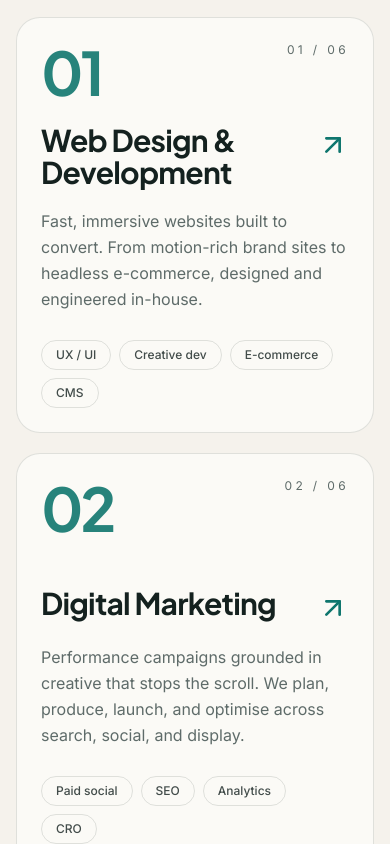
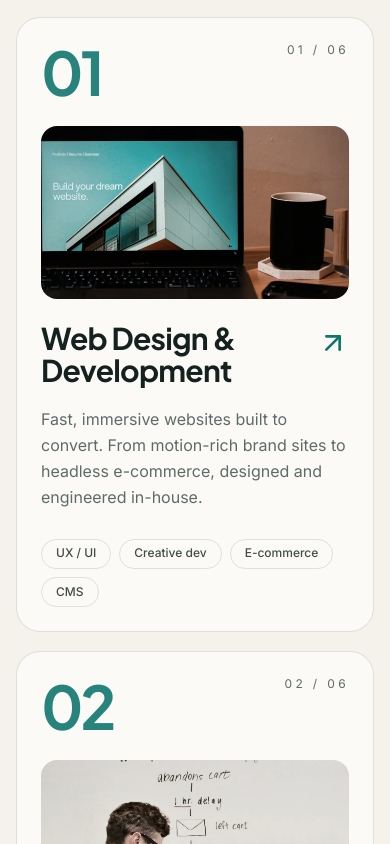
Before and after one commit to karthikvishal-s/TealSlate, a React (Vite) app: page / in a window 390 px wide. Shown: the part 3080-3924 px from the top of the page. Built offline with nearby package versions, Linux system fonts and the light colour scheme.

Commit message:
feat: show a photo on each service card

```diff
--- a/src/data/services.js
+++ b/src/data/services.js
@@ -1,6 +1,15 @@
+import web from '../assets/images/service-web.webp';
+import marketing from '../assets/images/service-marketing.webp';
+import promotion from '../assets/images/service-promotion.webp';
+import branding from '../assets/images/service-branding.webp';
+import video from '../assets/images/service-video.webp';
+import social from '../assets/images/service-social.webp';
+
+// `image`: swap for your own work in src/assets/images/ (see CREDITS.md for the current stock photos).
 export const services = [
   {
     id: 'web',
+    image: web,
     title: 'Web Design & Development',
     description:
       'Fast, immersive websites built to convert. From motion-rich brand sites to headless e-commerce, designed and engineered in-house.',
@@ -8,6 +17,7 @@ export const services = [
   },
   {
     id: 'marketing',
+    image: marketing,
     title: 'Digital Marketing',
     description:
       'Performance campaigns grounded in creative that stops the scroll. We plan, produce, launch, and optimise across search, social, and display.',
@@ -15,6 +25,7 @@ export const services = [
   },
   {
     id: 'promotion',
+    image: promotion,
     title: 'Brand Promotion',
     description:
       'Launches and activations that get people talking. Integrated campaigns, partnerships, and content built around a single sharp idea.',
@@ -22,6 +33,7 @@ export const services = [
   },
   {
     id: 'branding',
+    image: branding,
     title: 'Branding & Identity',
     description:
       'Strategy-led identities with a point of view. Naming, positioning, visual systems, and guidelines that scale from favicon to billboard.',
@@ -29,6 +41,7 @@ export const services = [
   },
   {
     id: 'video',
+    image: video,
     title: 'Video Production',
     description:
       'Brand films, product spots, and social cuts, handled from treatment to final grade. Our in-house crew shoots, edits, animates, and finishes.',
@@ -36,6 +49,7 @@ export const services = [
   },
   {
     id: 'social',
+    image: social,
     title: 'Social Media Management',
     description:
       'Always-on content engines. We build the calendar, shoot the content, run the community, and report on what actually moved the needle.',
--- a/src/sections/Services.jsx
+++ b/src/sections/Services.jsx
@@ -26,6 +26,20 @@ function ServiceCard({ service, index, total }) {
         <span className="text-xs uppercase tracking-[0.28em] text-muted">
           {String(index + 1).padStart(2, '0')} / {String(total).padStart(2, '0')}
         </span>
+      </div>
+
+      {/* Photo: the wrapper zooms on hover (CSS), the img drifts with the horizontal scroll (GSAP) */}
+      <div className="relative my-6 aspect-[16/9] overflow-hidden rounded-2xl motion-safe:lg:my-5 motion-safe:lg:aspect-auto motion-safe:lg:min-h-0 motion-safe:lg:flex-1">
+        <div className="absolute inset-0 grayscale-[35%] transition-[transform,filter] duration-1000 ease-expo group-hover:scale-105 group-hover:grayscale-0">
+          <img
+            data-service-img
+            src={service.image}
+            alt=""
+            loading="lazy"
+            decoding="async"
+            className="absolute inset-y-0 -left-[8%] h-full w-[116%] max-w-none object-cover"
+          />
+        </div>
       </div>
 
       <div className="relative">
```
